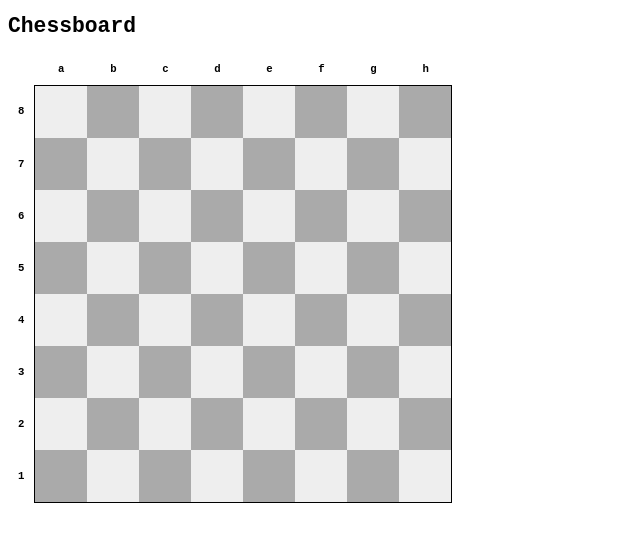
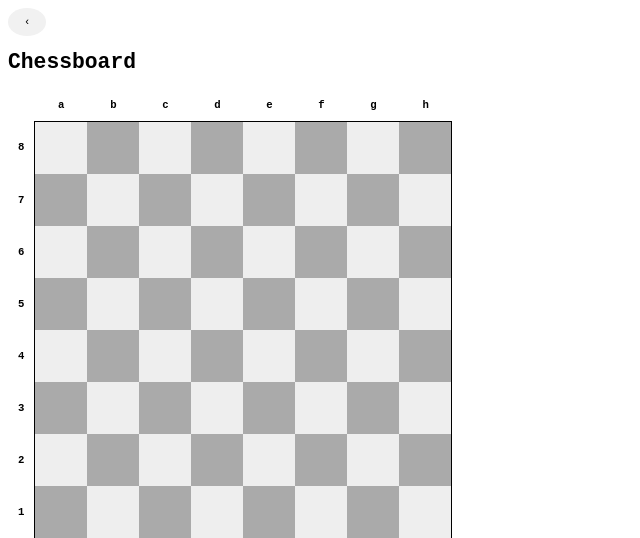
Before and after one commit to fdclouchin/FDCI_WEBDEV, a PHP site: page /chessboardmain.php in a window 1280 px wide. Shown: the top 538 px of the page, without its empty margins (0-640 px from the left). Run offline with PHP 8.4, Linux system fonts and the light colour scheme; lists and menus that the app fills with data are empty.

Commit message:
added back button

```diff
--- /dev/null
+++ b/html_ex1/backtomain.php
@@ -0,0 +1,22 @@
+<a href="index.php" class="previous round">&#8249;</a>
+
+<style>
+    .previous {
+        background-color: #f1f1f1;
+        color: black;
+    }
+
+    a {
+        text-decoration: none;
+        display: inline-block;
+        padding: 8px 16px;
+    }
+
+    a:hover {
+        background-color: #ddd;
+        color: black;
+    }
+    .round {
+        border-radius: 50%;
+    }
+</style>
--- a/html_ex1/chessboardmain.php
+++ b/html_ex1/chessboardmain.php
@@ -41,6 +41,7 @@
     }
 </style>
 <body>
+    <?php include ("backtomain.php");?>
     <h1>Chessboard</h1>
     <table class="ChessboardTable">
         <tr>
```
